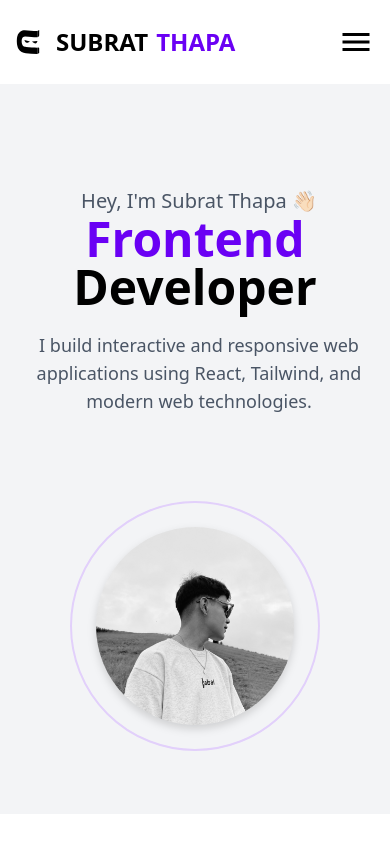
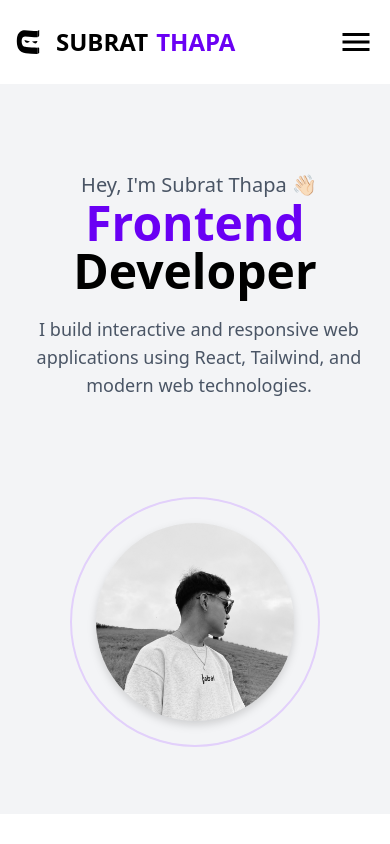
Before and after one commit to leosubrat/portfolio, a React (Vite) app: page / in a window 390 px wide. Shown: the top 844 px of the page. Built offline with nearby package versions, Linux system fonts and the light colour scheme.

Commit message:
fixed responsiveness on mobile device

```diff
--- a/src/components/Hero.jsx
+++ b/src/components/Hero.jsx
@@ -9,9 +9,9 @@ const Hero = () => {
   return (
     <>
       <section className="bg-gray-100 mt-auto py-10 md:px-10 md:py-0">
-        <div className="max-w-7xl mx-auto grid grid-cols-1 md:grid-cols-2 min-h-[650px]">
-          {/* My Personal Information */}
-          <div className="flex flex-col justify-center items-center md:items-start text-center md:text-left py-10 md:py-0">
+        <div className="max-w-7xl mx-auto grid grid-cols-1 md:grid-cols-2 min-h-[650px] gap-6 md:gap-0">
+          {/* My Information */}
+          <div className="flex flex-col justify-center items-center md:items-start text-center md:text-left py-5 md:py-0">
             <motion.p
               variants={SlideRight(0.7)}
               initial="hidden"
```
